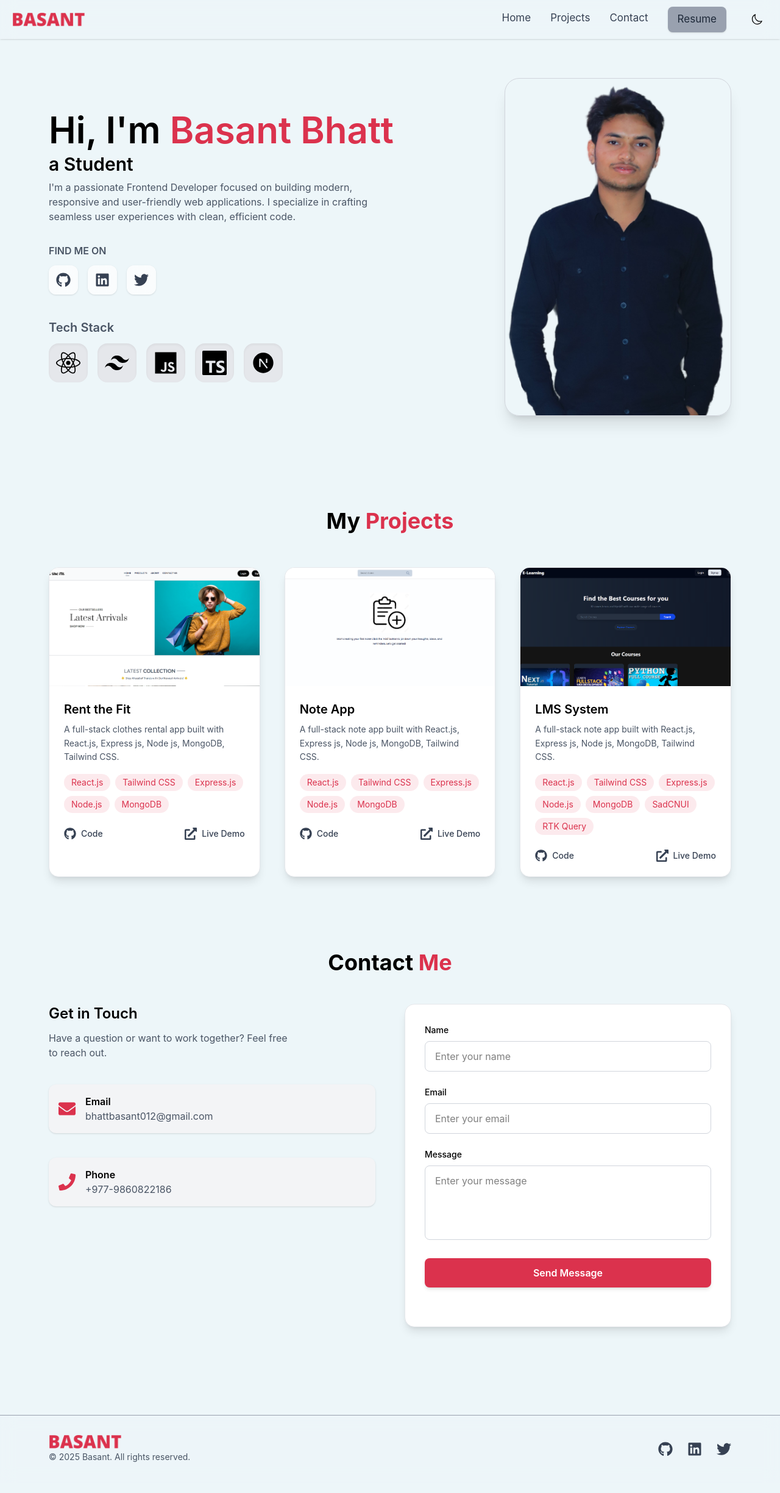
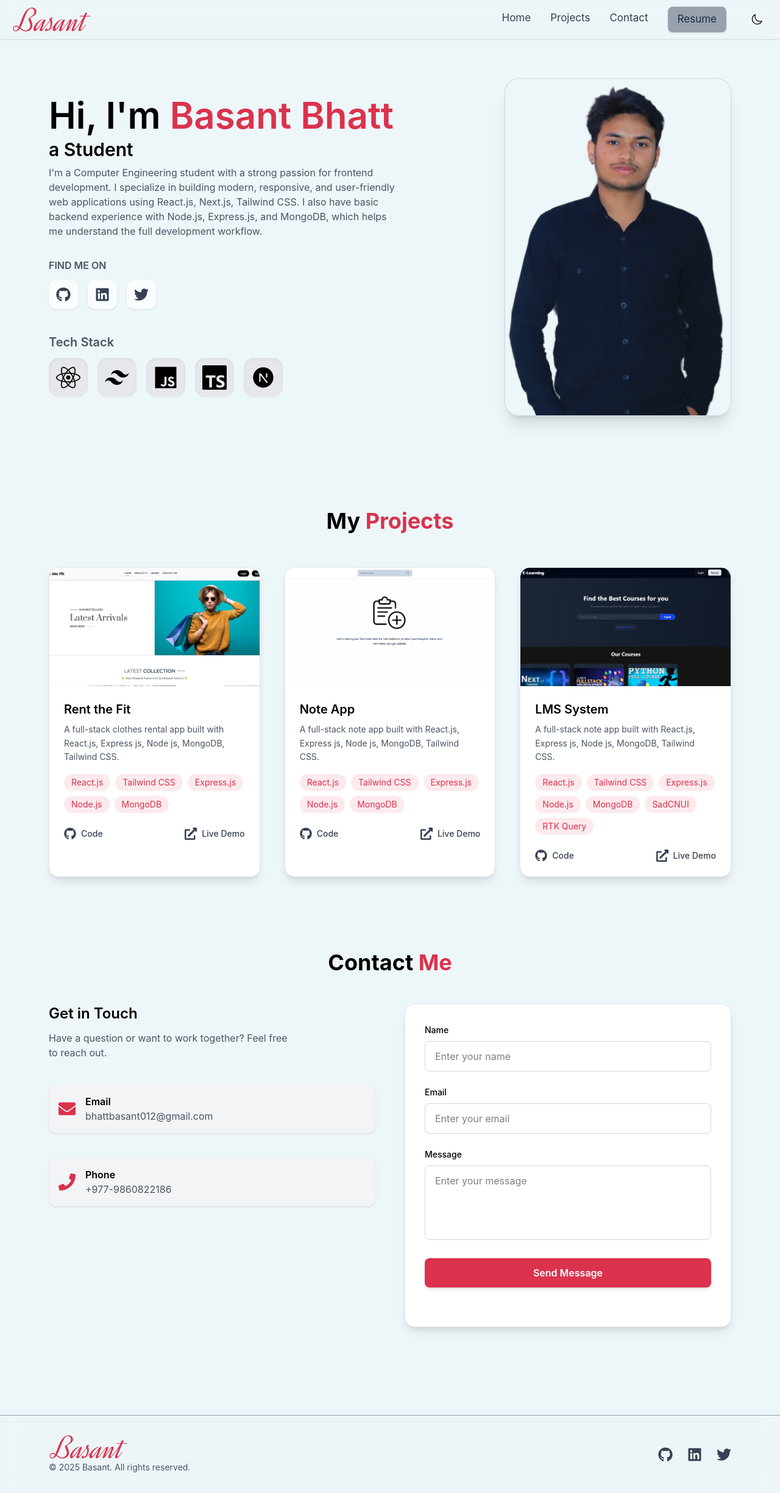
Before and after one commit to basantbht/My-Portfolio, a Next.js app: page / in a window 1280 px wide. Shown: the whole page at 61% size. Built offline with nearby package versions, Linux system fonts and the light colour scheme.

Commit message:
fixed button colors, responsive design updated logo

```diff
--- a/src/components/Footer.tsx
+++ b/src/components/Footer.tsx
@@ -1,4 +1,4 @@
-"use client"
+"use client";
 import Image from "next/image";
 import Link from "next/link";
 import React from "react";
@@ -9,15 +9,14 @@ const Footer = () => {
     <footer className="bg-[#edf6f9]/80 dark:bg-[#1c1e22]/80 backdrop-blur-md border-t border-gray-400 dark:border-gray-800 mt-16">
       <div className="container max-w-6xl mx-auto px-4 py-8">
         <div className="flex flex-col md:flex-row items-center justify-between gap-4">
-
           {/* Left text */}
           <div className="text-center md:text-left">
-            <h3 className="text-xl font-semibold dark:text-white text-gray-900">
+            <h3 className="text-xl font-semibold dark:text-white text-gray-900 flex justify-center md:justify-start">
               <Link href="#top">
                 <Image
                   src="/logo.png"
                   alt="logo"
-              width={120}
+                  width={130}
                   height={40}
                   className="object-cover"
                 />
@@ -31,7 +30,7 @@ const Footer = () => {
           {/* Social Links */}
           <div className="flex space-x-6">
             <Link
-              href="https://github.com/"
+              href="https://github.com/basantbht"
               target="_blank"
               className="text-2xl text-gray-700 dark:text-gray-300 hover:text-primary transition-colors duration-300 hover:scale-110 transform"
             >
@@ -39,7 +38,7 @@ const Footer = () => {
             </Link>
 
             <Link
-              href="https://linkedin.com/"
+              href="https://www.linkedin.com/in/basant-bhatt-3058a7292/"
               target="_blank"
               className="text-2xl text-gray-700 dark:text-gray-300 hover:text-primary transition-colors duration-300 hover:scale-110 transform"
             >
@@ -47,7 +46,7 @@ const Footer = () => {
             </Link>
 
             <Link
-              href="https://twitter.com/"
+              href="https://x.com/BasantBhatt94"
               target="_blank"
               className="text-2xl text-gray-700 dark:text-gray-300 hover:text-primary transition-colors duration-300 hover:scale-110 transform"
             >
--- a/src/components/Hero.tsx
+++ b/src/components/Hero.tsx
@@ -26,10 +26,12 @@ const Hero = () => {
             </motion.span>
           </h1>
 
-          <div className="flex text-center gap-1">
+
+            <div className="flex justify-center md:justify-start gap-1">
             <p className="mt-2 text-3xl font-semibold">a Student</p>
             <span className="mt-2 inline-block w-[2.5] h-8 bg-black animate-blink dark:bg-white"></span>
           </div>
+
 
           <motion.p
             initial={{ y: 20, opacity: 0 }}
@@ -37,9 +39,7 @@ const Hero = () => {
             transition={{ duration: 0.8, delay: 0.5 }}
             className="mt-2 text-base md:text-md text-gray-600 dark:text-gray-300 max-w-xl"
           >
-            I'm a passionate Frontend Developer focused on building modern,
-            responsive and user-friendly web applications. I specialize in
-            crafting seamless user experiences with clean, efficient code.
+            I'm a Computer Engineering student with a strong passion for frontend development. I specialize in building modern, responsive, and user-friendly web applications using React.js, Next.js, Tailwind CSS. I also have basic backend experience with Node.js, Express.js, and MongoDB, which helps me understand the full development workflow.
           </motion.p>
 
           {/* Social links */}
@@ -63,7 +63,7 @@ const Hero = () => {
                   icon: FaLinkedin,
                 },
                 {
-                  href: "/",
+                  href: "https://x.com/BasantBhatt94",
                   icon: FaTwitter,
                 },
               ].map(({ href, icon: Icon }, i) => (
--- a/src/components/Navbar.tsx
+++ b/src/components/Navbar.tsx
@@ -39,7 +39,7 @@ const Navbar = () => {
             <Image
               src="/logo.png"
               alt="logo"
-              width={120}
+              width={130}
               height={40}
               className="object-cover"
             />
@@ -55,20 +55,7 @@ const Navbar = () => {
                   onClick={() => handleMenuClick(item.href.replace("#", ""))}
                   key={item.href}
                   href={item.href}
-                  className={`relative pb-1 transition-all
-    text-gray-700
-    after:content-['']
-    after:absolute
-    after:left-1/2
-    after:bottom-[0.1rem]
-    after:h-[0.2rem]
-    after:w-0
-    after:bg-red-500
-    after:rounded-full
-    after:transition-all
-    after:duration-300
-    hover:after:left-0
-    hover:after:w-full dark:text-gray-300`}
+                  className={`relative pb-1 transition-all text-gray-700 after:content-[''] after:absolute after:left-1/2 after:bottom-[0.1rem] after:h-[0.2rem] after:w-0 after:bg-red-500 after:rounded-full after:transition-all after:duration-300 hover:after:left-0 hover:after:w-full dark:text-gray-300`}
                 >
                   {item.label}
                 </Link>
@@ -88,7 +75,7 @@ const Navbar = () => {
             {/* Theme Toggle */}
             <button
               onClick={toggleTheme}
-              className="p-2 rounded-lg hover:bg-gray-100 dark:hover:bg-gray-800 dark:text-white transition cursor-pointer"
+              className="p-2 rounded-lg hover:bg-gray-300 dark:hover:bg-gray-800 dark:text-white transition cursor-pointer"
             >
               {theme === "dark" ? (
                 <SunIcon className="w-5 h-5" />
@@ -104,9 +91,9 @@ const Navbar = () => {
             className="md:hidden p-2 rounded-lg hover:bg-gray-100 dark:hover:bg-gray-800 transition"
           >
             {isMobileMenuOpen ? (
-              <XMarkIcon className="w-7 h-7 dark:text-white" />
+              <XMarkIcon className="w-7 h-7 dark:text-white cursor-pointer" />
             ) : (
-              <Bars3Icon className="w-7 h-7 dark:text-white" />
+              <Bars3Icon className="w-7 h-7 dark:text-white cursor-pointer" />
             )}
           </button>
         </div>
@@ -130,7 +117,7 @@ const Navbar = () => {
               <Link
                 href="/basantCV.pdf"
                 download
-                className="block py-2 text-primary font-semibold"
+                className="px-4 py-2 rounded-lg shadow hover:opacity-90 transition text-gray-800 bg-gray-400 dark:bg-[#212428]/80 dark:text-gray-300 block"
                 onClick={toggleMobileMenu}
               >
                 Resume
@@ -139,7 +126,7 @@ const Navbar = () => {
               {/* Theme Toggle */}
               <button
                 onClick={toggleTheme}
-                className="flex items-center gap-2 py-2 hover:text-primary transition"
+                className="flex items-center gap-2 py-2 hover:text-primary transition cursor-pointer"
               >
                 {theme === "dark" ? (
                   <>
```
Also changed, not shown: public/logo.png. Lines whose indentation alone changed are shown as unchanged.
